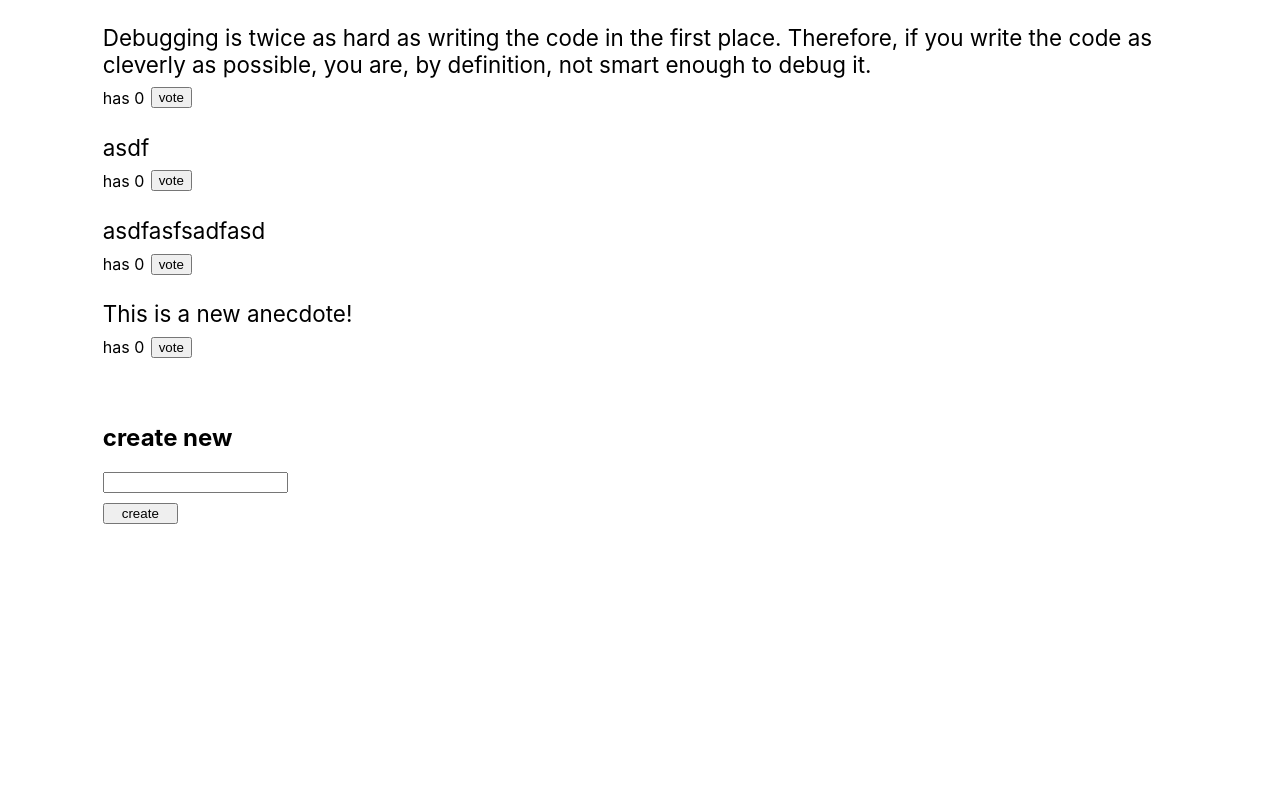
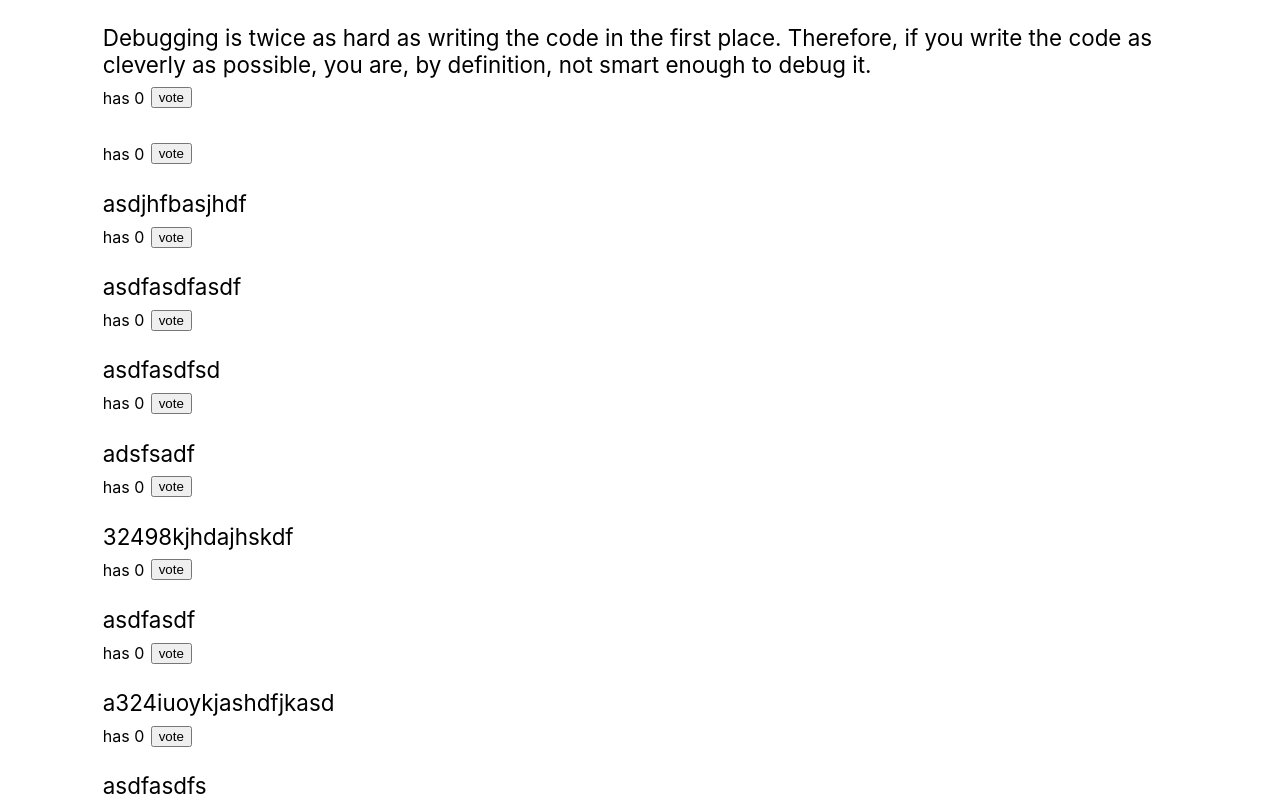
Before and after one commit to sheilaleon/fullstack-open-2020, a React (Create React App) app in the folder part6/redux-anecdotes/: page / in a window 1280 px wide. Shown: the part 620-1420 px from the top of the page. Before the commit the page ends 1192 px from the top, so only its background shows below. Built offline with nearby package versions, Linux system fonts and the light colour scheme; data requests are answered from the project's data file.

Commit message:
6.16 Anecdotes and the backend, step4 ...
6.18 Anecdotes and the backend, step6

```diff
--- a/part6/redux-anecdotes/db.json
+++ b/part6/redux-anecdotes/db.json
@@ -31,18 +31,47 @@
       "votes": 0
     },
     {
-      "content": "asdf",
-      "id": "6186",
+      "id": "54703",
       "votes": 0
     },
     {
-      "content": "asdfasfsadfasd",
-      "id": "76391",
+      "content": "asdjhfbasjhdf",
+      "id": "22682",
       "votes": 0
     },
     {
-      "content": "This is a new anecdote!",
-      "id": "81639",
+      "content": "asdfasdfasdf",
+      "id": "38919",
+      "votes": 0
+    },
+    {
+      "content": "asdfasdfsd",
+      "id": "27121",
+      "votes": 0
+    },
+    {
+      "content": "adsfsadf",
+      "id": "89528",
+      "votes": 0
+    },
+    {
+      "content": "32498kjhdajhskdf",
+      "id": "97032",
+      "votes": 0
+    },
+    {
+      "content": "asdfasdf",
+      "id": "48979",
+      "votes": 0
+    },
+    {
+      "content": "a324iuoykjashdfjkasd",
+      "id": "6938",
+      "votes": 0
+    },
+    {
+      "content": "asdfasdfs",
+      "id": "16918",
       "votes": 0
     }
   ]
--- a/part6/redux-anecdotes/src/components/AnecdoteForm.js
+++ b/part6/redux-anecdotes/src/components/AnecdoteForm.js
@@ -1,7 +1,6 @@
 import React from 'react';
 import { useDispatch } from 'react-redux';
 
-import anecdoteService from '../services/anecdotes';
 import { createAnecdote } from '../reducers/anecdoteReducer';
 import { setMessage, removeMessage } from '../reducers/notificationReducer';
 
@@ -12,12 +11,8 @@ const AnecdoteForm = () => {
     e.preventDefault();
     const anecdote = e.target.anecdote.value;
     e.target.anecdote.value = '';
-    const newAnecdote = await anecdoteService.createNew(anecdote);
-    dispatch(createAnecdote(newAnecdote));
-    dispatch(setMessage(`You've created ${anecdote}.`));
-    setTimeout(() => {
-      dispatch(removeMessage());
-    }, 5000);
+    dispatch(createAnecdote(anecdote));
+    dispatch(setMessage(`You've created ${anecdote}.`, 5000));
   };
 
   return (
--- a/part6/redux-anecdotes/src/components/AnecdoteList.js
+++ b/part6/redux-anecdotes/src/components/AnecdoteList.js
@@ -5,32 +5,19 @@ import { vote } from '../reducers/anecdoteReducer';
 import { removeMessage, setMessage } from '../reducers/notificationReducer';
 
 const AnecdoteList = () => {
-  const anecdotes = useSelector((state) => {
-    if (state.filter === 'ALL') {
-      return state.anecdote;
-    } else {
-      return state.anecdote.filter((a) =>
-        a.content.toLowerCase().includes(state.filter.toLowerCase()),
-      );
-    }
-  });
   const dispatch = useDispatch();
+  const anecdotes = useSelector((state) => state.anecdote);
+
+  dispatch({ type: 'DEFAULT_SORTING' });
 
   const upVote = (votedAnecdote) => {
     dispatch(vote(votedAnecdote.id));
-    dispatch(setMessage(`You've upvoted "${votedAnecdote.content}"`));
-    setTimeout(() => {
-      dispatch(removeMessage());
-    }, 5000);
+    dispatch(setMessage(`You've upvoted "${votedAnecdote.content}"`, 5000));
   };
 
   return (
     <ul>
-      {anecdotes
-        .sort(function (a, b) {
-          return b.votes - a.votes;
-        })
-        .map((anecdote) => (
+      {anecdotes.map((anecdote) => (
         <li key={anecdote.id}>
           <span>{anecdote.content}</span>
           <div className="vote-container">
--- a/part6/redux-anecdotes/src/reducers/anecdoteReducer.js
+++ b/part6/redux-anecdotes/src/reducers/anecdoteReducer.js
@@ -16,6 +16,8 @@ const reducer = (state = [], action) => {
       return [...state, action.data];
     case 'INIT_ANECDOTES':
       return action.data;
+    case 'DEFAULT_SORTING':
+      return state.sort((a, b) => b.votes - a.votes);
     default:
       return state;
   }
@@ -29,19 +31,16 @@ export const vote = (id) => {
   };
 };
 
-export const createAnecdote = (data) => {
-  return {
-    type: 'NEW_ANECDOTE',
-    data,
+export const createAnecdote = (anecdote) => {
+  return async (dispatch) => {
+    const newAnecdote = await anecdoteService.createNew(anecdote);
+    console.log('data :>> ', newAnecdote);
+    dispatch({
+      type: 'NEW_ANECDOTE',
+      data: newAnecdote,
+    });
   };
 };
-
-// export const initialiseAnecdotes = (anecdotes) => {
-//   return {
-//     type: 'INIT_ANECDOTES',
-//     data: anecdotes,
-//   };
-// };
 
 export const initialiseAnecdotes = () => {
   return async (dispatch) => {
--- a/part6/redux-anecdotes/src/reducers/notificationReducer.js
+++ b/part6/redux-anecdotes/src/reducers/notificationReducer.js
@@ -11,12 +11,14 @@ const reducer = (state = null, action) => {
 };
 
 export const setMessage = (message, timeout) => {
-  return {
-    type: 'SET_MESSAGE',
-    timeout: setTimeout(() => {
-      removeMessage();
-    }, timeout),
-    message,
+  return async (dispatch) => {
+    dispatch({
+      type: 'SET_MESSAGE',
+      message,
+    });
+    setTimeout(() => {
+      dispatch(removeMessage());
+    }, timeout);
   };
 };
 
```
Lines whose indentation alone changed are shown as unchanged.
